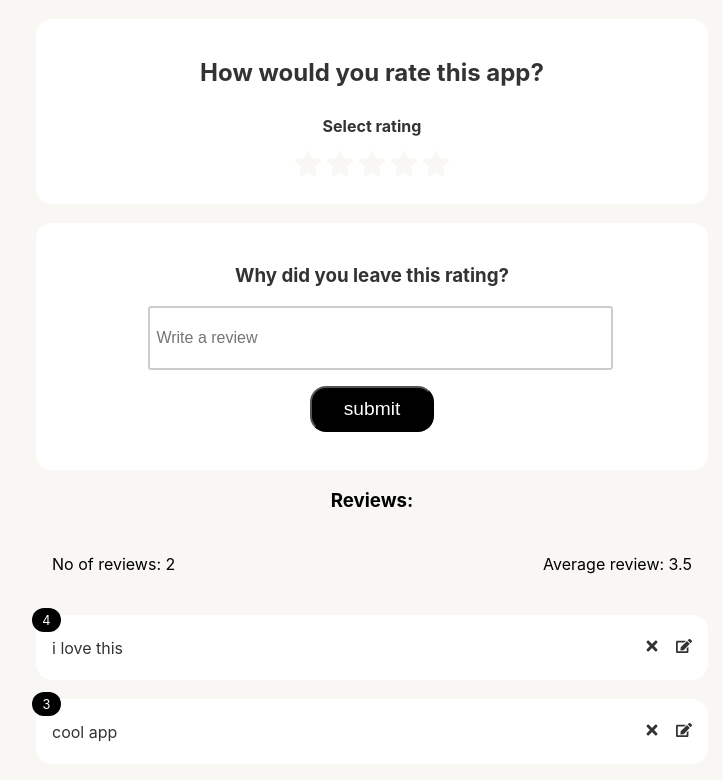
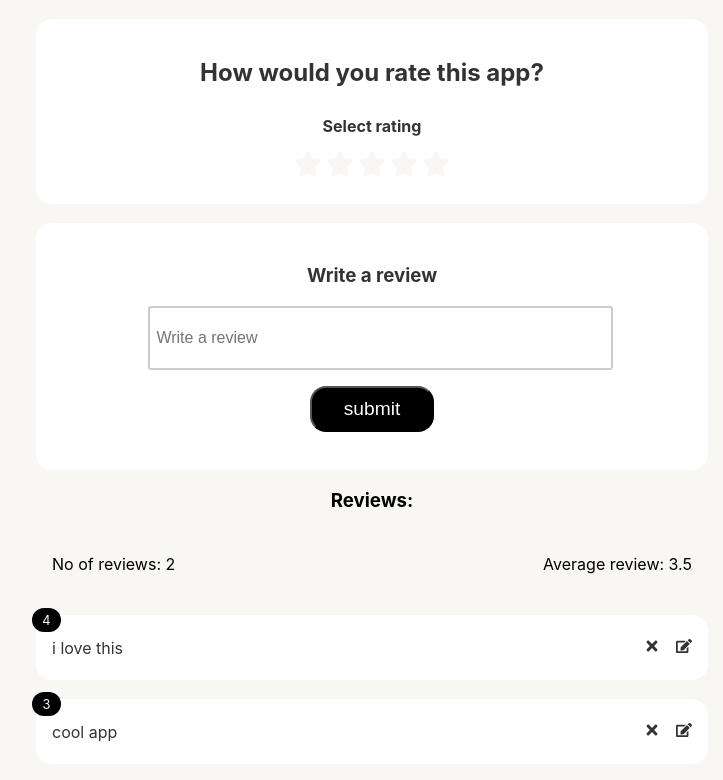
Before and after one commit to samuel-obabire/Rating-App, a React (Create React App) app: page / in a window 1280 px wide. Shown: the top 780 px of the page, without its empty margins (268-991 px from the left). Built offline with nearby package versions, Linux system fonts and the light colour scheme; data requests are answered from the project's data file.

Commit message:
edits text

```diff
--- a/src/components/rating-review/RatingReview.js
+++ b/src/components/rating-review/RatingReview.js
@@ -50,7 +50,7 @@ const RatingReview = () => {
     <Card>
       <div className="form">
         <form onSubmit={onSubmit}>
-          <h3>Why did you leave this rating?</h3>
+          <h3>Write a review</h3>
           <div className="input-group">
             <input
               type="text"
```
